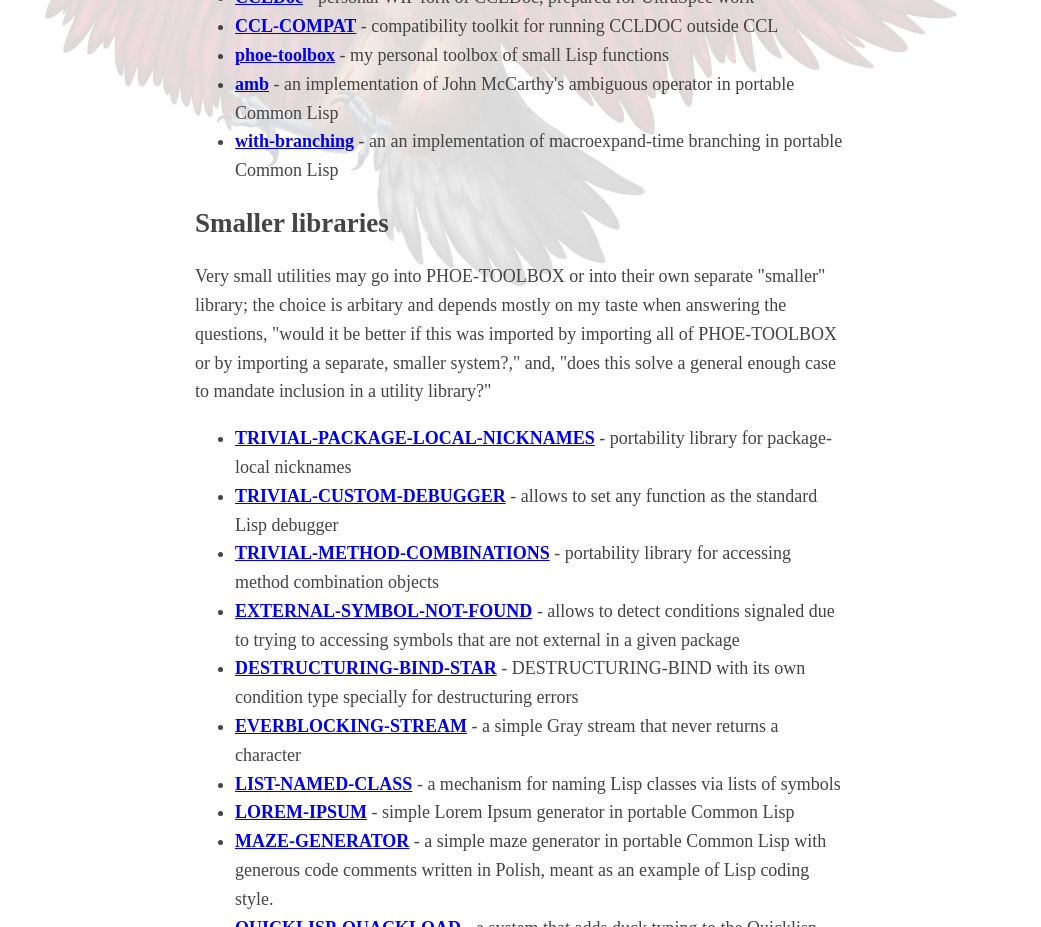
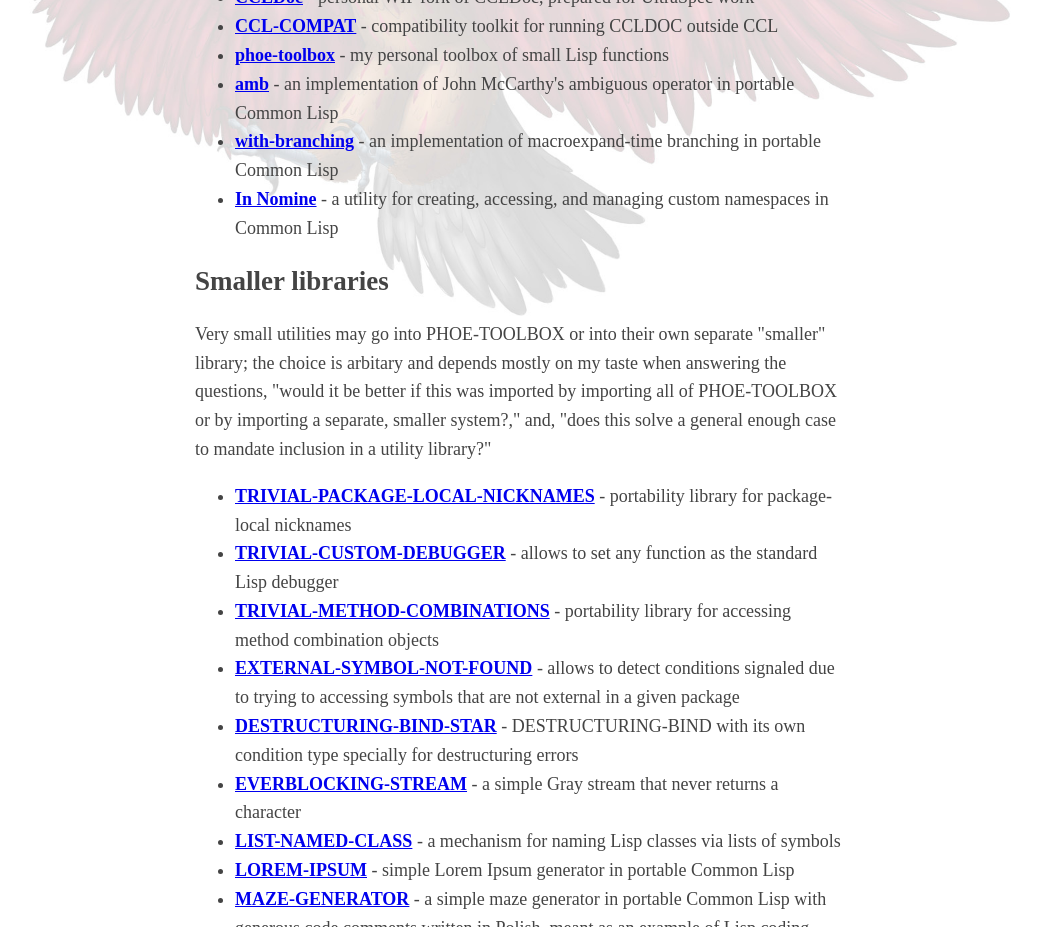
Before and after one commit to phoe/phoe.github.io, a plain HTML site: page index.html in a window 1280 px wide. Shown: the part 2080-3007 px from the top of the page, without its empty margins (120-1161 px from the left). Drawn offline with Linux system fonts and the light colour scheme.

Commit message:
Add In Nomine

```diff
--- a/index.html
+++ b/index.html
@@ -125,8 +125,11 @@
                 - an implementation of John McCarthy's ambiguous operator
                 in portable Common Lisp</li>
             <li><a href="https://github.com/phoe/with-branching">with-branching</a>
-                - an an implementation of macroexpand-time branching in portable
+                - an implementation of macroexpand-time branching in portable
                 Common Lisp</li>
+            <li><a href="https://github.com/phoe/in-nomine">In Nomine</a>
+                - a utility for creating, accessing, and managing custom namespaces
+                in Common Lisp</li>
         </ul>
         <h2>Smaller libraries</h2>
         <p>Very small utilities may go into PHOE-TOOLBOX or into their own separate
```
